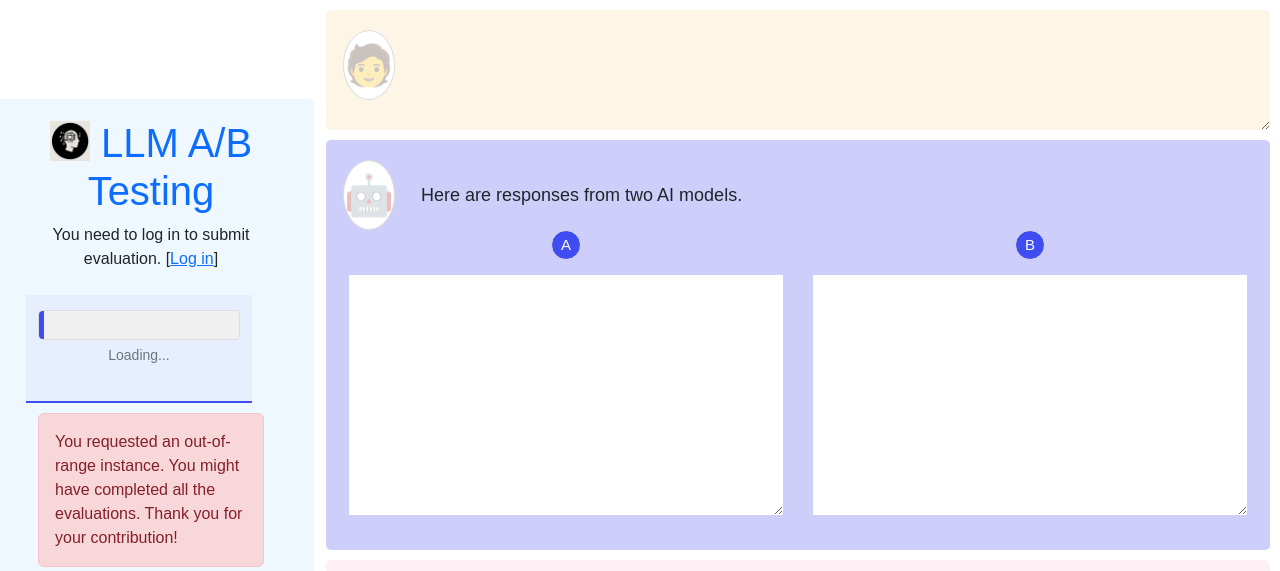
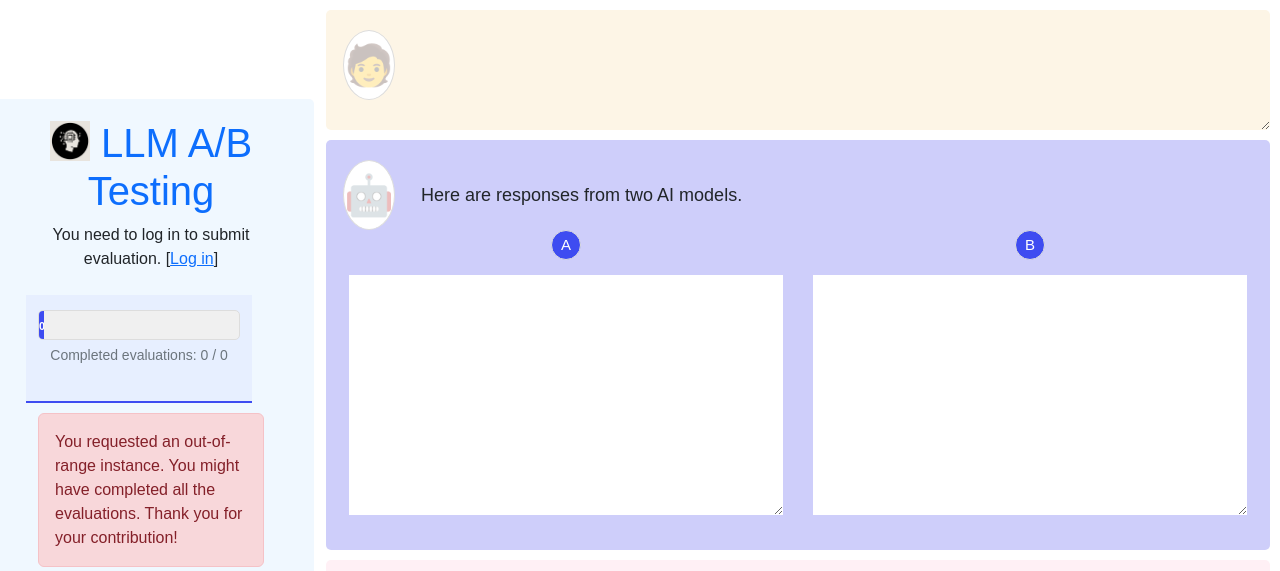
Before and after one commit to nondatur/olmo_humaneval_port, a Flask app: page /instances/1 in a window 1280 px wide. Shown: the top 571 px of the page. Run offline with Flask 3, Linux system fonts and the light colour scheme; parts of the project's set-up code (start-up, migrations or seed data) failed here and were passed over; some libraries are stand-ins or nearby versions.

Commit message:
fix: restore reliable per-user progress bar updates
- Render initial progress state server-side on /instances pages so the bar is visible immediately.\n- Add shared backend progress payload helper with bounded percentage and unique-instance counting.\n- Keep /api/user-progress aligned with that helper for consistent UI refresh values.\n- Bind evaluation and feedback records to current_user.username instead of client payload evaluator to preserve per-user ownership.\n- Harden frontend progress updater to clamp values and show percentage text in the bar.\n\nValidation:\n- ./.venv/bin/python -m pytest -q tests/human_eval_tests.py (9 passed)

```diff
--- a/app.py
+++ b/app.py
@@ -214,11 +214,13 @@ def index():
 
 @app.route('/instances/<int:index>')
 def instances(index):
+    progress = get_user_progress_payload(current_user.username if current_user.is_authenticated else None)
     return render_template(
         'index.html',
         index=index,
         current_user=current_user,
         questions=EVALUATION_QUESTIONS,
+        progress=progress,
     )
 
 
@@ -261,6 +263,29 @@ def get_first_unsubmitted_position():
 
     # All instances completed, return last position
     return len(order) - 1
+
+
+def get_user_progress_payload(username=None):
+    """Compute user progress with unique instance counts and bounded percentage."""
+    total = len(COMPARISON_INSTANCES)
+    if not username:
+        return {"completed": 0, "total": total, "percentage": 0}
+
+    user_records = EvaluationRecord.query.filter_by(evaluator=username).all()
+    completed_indices = {record.instance_index for record in user_records}
+    completed = len(completed_indices)
+
+    if total == 0:
+        percentage = 0
+    else:
+        percentage = int((completed / total) * 100)
+        percentage = max(0, min(100, percentage))
+
+    return {
+        "completed": completed,
+        "total": total,
+        "percentage": percentage,
+    }
 
 
 def ordered_completions(instance):
@@ -543,7 +568,7 @@ def submit_evaluation():
         preference=evaluation_data["preference"],
         instance_quality="",
         comment="",
-        evaluator=evaluation_data["evaluator"],
+        evaluator=current_user.username,
         timestamp=time.strftime('%Y-%m-%d %H:%M:%S', time.localtime(time.time()))
     )
     db.session.add(new_record)
@@ -583,7 +608,7 @@ def submit_feedback():
         preference="",
         instance_quality=feedback_data["instance_quality"],
         comment=feedback_data["comment"],
-        evaluator=feedback_data["evaluator"],
+        evaluator=current_user.username,
         timestamp=time.strftime('%Y-%m-%d %H:%M:%S', time.localtime(time.time()))
     )
     db.session.add(new_record)
@@ -595,14 +620,7 @@ def submit_feedback():
 @login_required
 def get_user_progress():
     """Return the current user's evaluation progress."""
-    user_records = EvaluationRecord.query.filter_by(evaluator=current_user.username).all()
-    completed = len(user_records)
-    total = len(COMPARISON_INSTANCES)
-    return jsonify({
-        "completed": completed,
-        "total": total,
-        "percentage": int((completed / total * 100) if total > 0 else 0)
-    }), 200
+    return jsonify(get_user_progress_payload(current_user.username)), 200
 
 
 def bootstrap_database():
--- a/static/app.js
+++ b/static/app.js
@@ -240,32 +240,30 @@ $("#feedback-submit").click(function () {
 // Function to update the progress bar
 async function updateProgressBar() {
     try {
-        console.log("Fetching user progress...");
         const response = await fetch('/api/user-progress');
-        console.log("Response status:", response.status);
+        if (response.status !== 200) {
+            return;
+        }
         const data = await response.json();
-        console.log("Progress data:", data);
 
-        if (response.status === 200) {
-            const percentage = data.percentage;
-            const completed = data.completed;
-            const total = data.total;
-
-            console.log("Updating progress bar to", percentage, "%");
+        const percentage = Math.max(0, Math.min(100, Number(data.percentage) || 0));
+        const completed = Number(data.completed) || 0;
+        const total = Number(data.total) || 0;
 
         // Update progress bar
         $('#progress-bar')
             .css('width', percentage + '%')
-                .attr('aria-valuenow', percentage);
+            .attr('aria-valuenow', percentage)
+            .text(`${percentage}%`);
 
         // Update progress text
         $('#progress-text').text(`Completed evaluations: ${completed} / ${total}`);
-            console.log("Progress text updated");
 
         // Update progress bar background color based on completion
         if (percentage === 100) {
             $('#progress-bar').addClass('bg-success').removeClass('bg-primary');
-            }
+        } else {
+            $('#progress-bar').addClass('bg-primary').removeClass('bg-success');
         }
     } catch (error) {
         console.error("Error fetching progress:", error);
@@ -274,14 +272,10 @@ async function updateProgressBar() {
 
 // Update progress bar after instance is loaded (non-blocking)
 function updateProgressBarAsync() {
-    console.log("updateProgressBarAsync called");
     updateProgressBar().catch(err => console.log("Progress bar update failed, but that's OK"));
 }
 
 // Update progress bar when page loads (non-blocking)
 $(document).ready(function() {
-    console.log("Document ready - scheduling progress bar update");
-    // Initialize with loading state
-    $('#progress-text').text('Loading...');
     setTimeout(updateProgressBarAsync, 500); // Small delay to ensure instance is loaded
 });
--- a/templates/index.html
+++ b/templates/index.html
@@ -29,9 +29,9 @@
             <div class="row" id="instance-info">
                 <div class="col-12 text-center">
                     <div class="progress" style="height: 30px;">
-                        <div id="progress-bar" class="progress-bar" role="progressbar" style="width: 0%" aria-valuenow="0" aria-valuemin="0" aria-valuemax="100"></div>
+                        <div id="progress-bar" class="progress-bar" role="progressbar" style="width: {{ progress.percentage }}%" aria-valuenow="{{ progress.percentage }}" aria-valuemin="0" aria-valuemax="100">{{ progress.percentage }}%</div>
                     </div>
-                    <small class="text-muted" id="progress-text" style="display: block; margin-top: 5px;">-</small>
+                    <small class="text-muted" id="progress-text" style="display: block; margin-top: 5px;">Completed evaluations: {{ progress.completed }} / {{ progress.total }}</small>
                 </div>
             </div>
 
```
Lines whose indentation alone changed are shown as unchanged.
